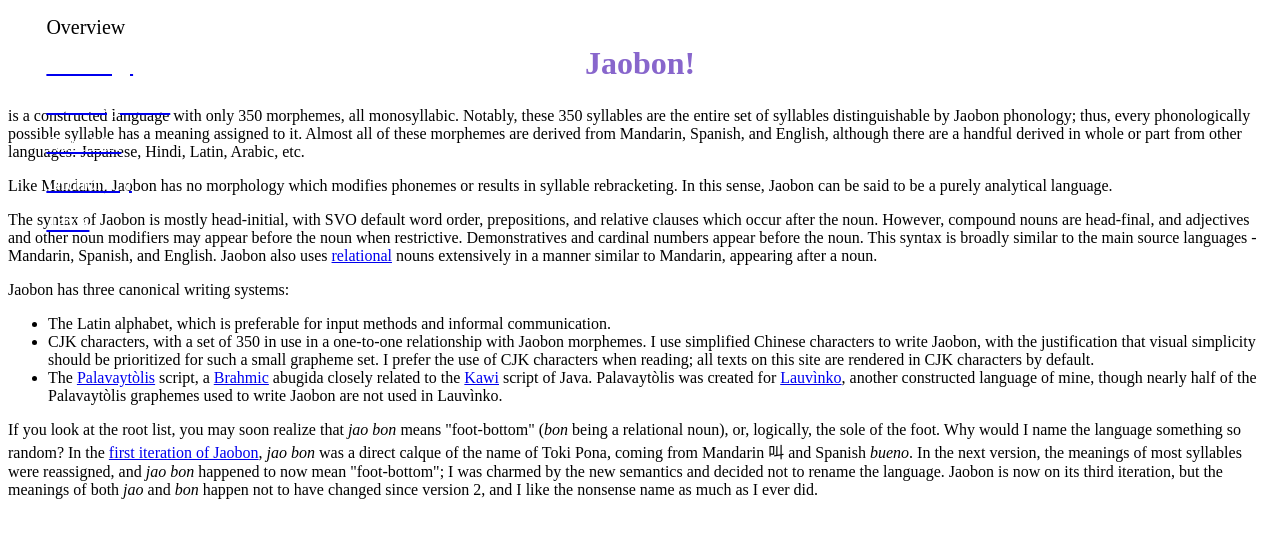
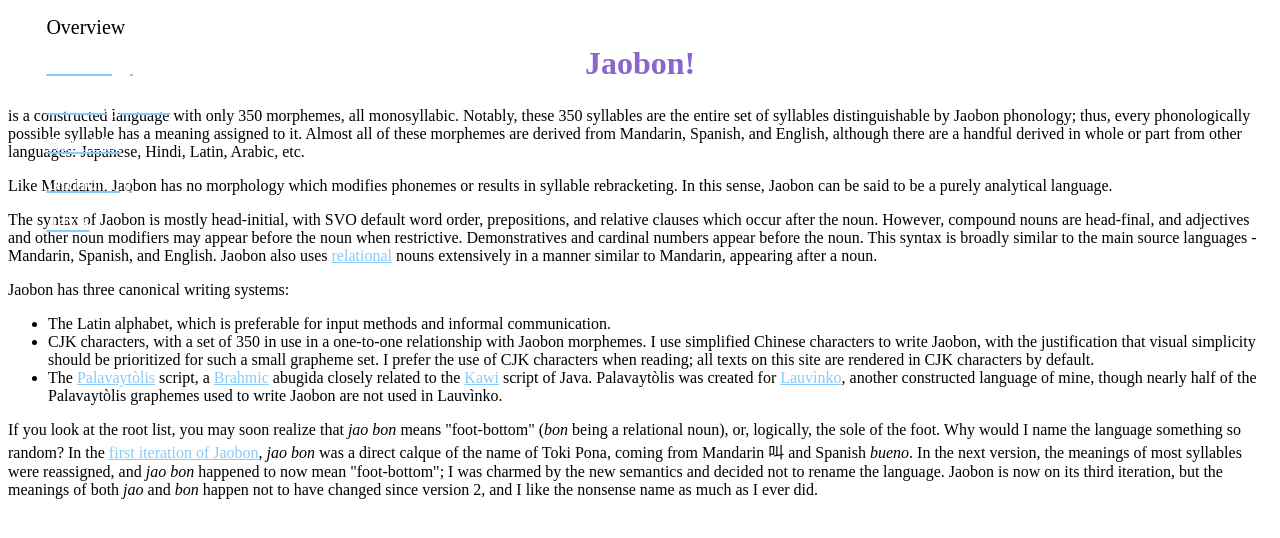
Before and after one commit to cstuartroe/jaobon, a React app: page / in a window 1280 px wide. Shown: the top 538 px of the page. Built offline with nearby package versions, Linux system fonts and the light colour scheme; the HTML template or start-up script is replaced by a standard one.

Commit message:
Improve menu and links

```diff
--- a/src/App.tsx
+++ b/src/App.tsx
@@ -50,6 +50,7 @@ class App extends Component {
                           </Routes>
                           <div style={{height: "10vh"}}/>
                       </div>
+                      <div className="col-0 col-md-2 col-lg-3"/>
                   </div>
               </div>
           </Router>
--- a/static/scss/main.scss
+++ b/static/scss/main.scss
@@ -1,7 +1,16 @@
 $purple: #8866cc;
+$ice_blue: #86cbf9;
 
 * {
   font-family: "Kanit";
+}
+
+a {
+  color: $ice_blue;
+
+  &:hover {
+    text-decoration: none;
+  }
 }
 
 h1 {
```
